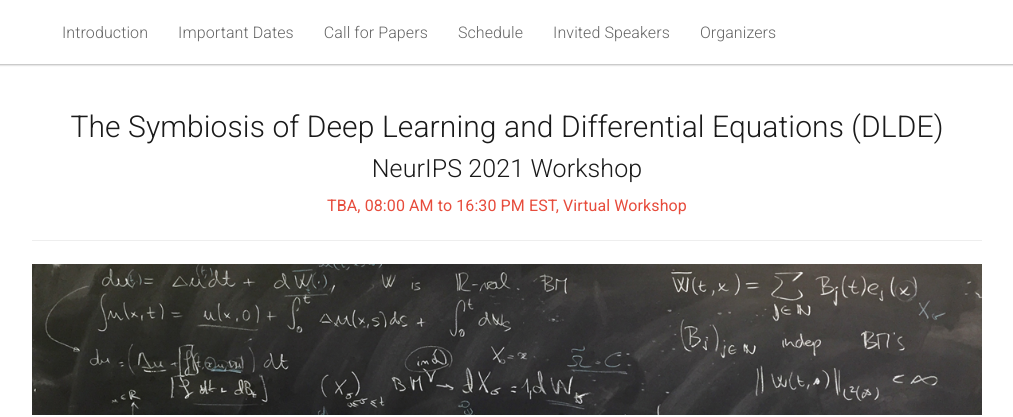
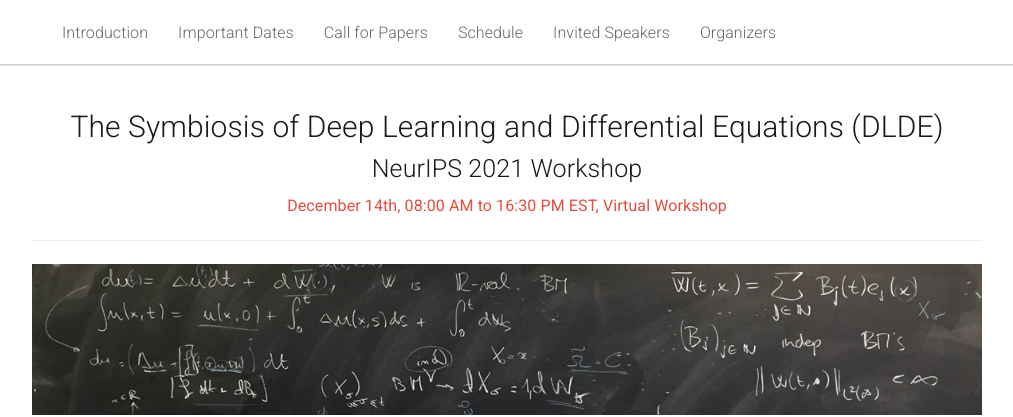
Before and after one commit to dl-de/dl-de.github.io, a Jekyll site: the page built from _pages/home.md, in a window 1280 px wide and 900 px high. Shown: the top 417 px of the window, without its empty margins (133-1146 px from the left). Built offline with Jekyll 4.4.1, drawn with Linux system fonts in a browser that asks for light colours.

Commit message:
minor changes

```diff
--- a/_pages/home.md
+++ b/_pages/home.md
@@ -16,7 +16,7 @@ acknowledgements: ""
     <center><h1>The Symbiosis of Deep Learning and Differential Equations (DLDE)</h1></center>
     <center><h2>NeurIPS 2021 Workshop</h2></center>
     <center><span style="color:#e74c3c;font-weight:400;">
-      TBA, 08:00 AM to 16:30 PM EST,
+      December 14th, 08:00 AM to 16:30 PM EST,
       Virtual Workshop
     </span></center>
   </div>
```
